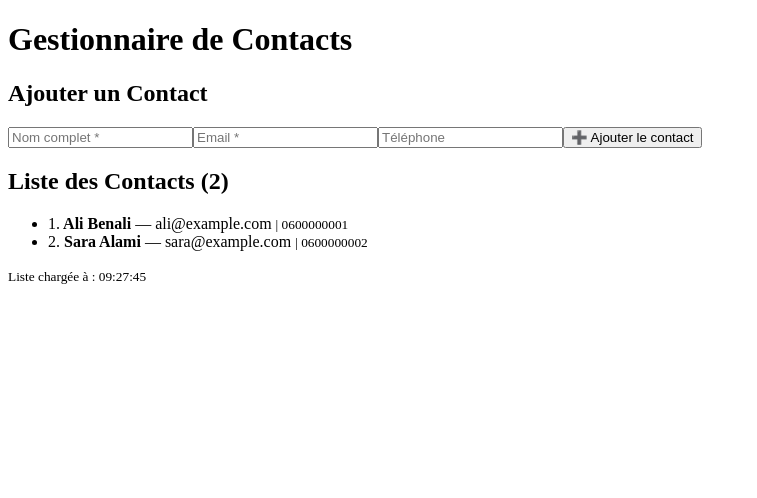
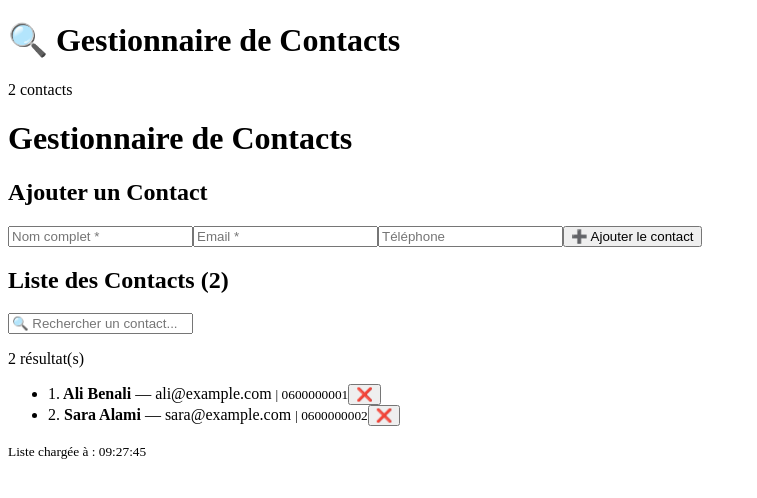
Before and after one commit to khalilmaad/TP-Angular-Gestion-Contacts, an Angular app: page / in a window 1280 px wide. Shown: the top 498 px of the page, without its empty margins (0-757 px from the left). Built offline with nearby package versions, Linux system fonts and the light colour scheme.

Commit message:
chore: Fonctionnalités Avancées

```diff
--- a/src/app/app.html
+++ b/src/app/app.html
@@ -1,7 +1,12 @@
+<!-- app.component.html -->
+<header>
+  <h1>🔍 Gestionnaire de Contacts</h1>
+  <span>{{ messageStatut }}</span>
+</header>
 
 <h1>Gestionnaire de Contacts</h1>
 <app-formulaire-contact (contactSauvegarde)="ajouterContact($event)"></app-formulaire-contact>
-<app-liste-contacts [contacts]="mesContacts"></app-liste-contacts>
+<app-liste-contacts [contacts]="mesContacts" (contactSupprime)="supprimerContact($event)"></app-liste-contacts>
 
 <!--
 <div>
--- a/src/app/app.ts
+++ b/src/app/app.ts
@@ -30,4 +30,19 @@ export class App implements OnInit {
     this.mesContacts = [...this.mesContacts, contact]; // Nouvelle référence !
     console.log('Contact ajouté :', contact);
   }
+
+  supprimerContact(index: number): void {
+    this.mesContacts = this.mesContacts.filter((_, i) => i !== index);
+    console.log(`Contact ${index} supprimé. Reste : ${this.mesContacts.length}`);
+  }
+
+  // app.component.ts
+  get nombreContacts(): number {
+    return this.mesContacts.length;
+  }
+  get messageStatut(): string {
+    if (this.mesContacts.length === 0) return 'Carnet vide';
+    if (this.mesContacts.length === 1) return '1 contact';
+    return `${this.mesContacts.length} contacts`;
+  }
 }
--- a/src/app/liste-contacts/liste-contacts.html
+++ b/src/app/liste-contacts/liste-contacts.html
@@ -6,18 +6,23 @@
         Aucun contact pour le moment.
     </p>
     <!-- Affichage si liste non vide -->
+    <!-- liste-contacts.component.html -->
+    <input [(ngModel)]="recherche" placeholder="🔍 Rechercher un contact...">
+    <p>{{ contactsFiltres.length }} résultat(s)</p>
     <ul *ngIf="contacts.length > 0">
-        <li *ngFor="let c of contacts; let i = index">
+        <li *ngFor="let c of contactsFiltres; let i = index">
             <span>{{ i + 1 }}.</span>
             <strong> {{ c.nom }} </strong>
             — {{ c.email }}
             <small *ngIf="c.telephone"> | {{ c.telephone }}</small>
+            <button (click)="supprimer(i)">❌</button>
         </li>
     </ul>
 </div>
 
+
 <!-- Ajouter dans liste-contacts.component.html -->
 <p *ngIf="nombreAjouts > 0">
-{{ nombreAjouts }} contact(s) ajouté(s) depuis le chargement
+    {{ nombreAjouts }} contact(s) ajouté(s) depuis le chargement
 </p>
 <small>Liste chargée à : {{ dateChargement }}</small>
--- a/src/app/liste-contacts/liste-contacts.ts
+++ b/src/app/liste-contacts/liste-contacts.ts
@@ -1,16 +1,36 @@
 // liste-contacts.ts
-import { Component, Input, OnInit, OnChanges, OnDestroy, SimpleChanges } from '@angular/core';
-import { CommonModule } from '@angular/common';
+import { Component, Input, Output, OnInit, OnChanges, OnDestroy, EventEmitter, SimpleChanges } from '@angular/core';
+import { CommonModule, } from '@angular/common';
 import { Contact } from '../contact.interface';
+import { FormsModule } from '@angular/forms';
 @Component({
   selector: 'app-liste-contacts',
   standalone: true,
-  imports: [CommonModule], // Nécessaire pour *ngIf et *ngFor
+  imports: [CommonModule, FormsModule], // Nécessaire pour *ngIf et *ngFor
   templateUrl: './liste-contacts.html',
 })
 export class ListeContacts implements OnInit, OnChanges, OnDestroy {
+  @Output() contactSupprime = new EventEmitter<number>();
   // Reçoit le tableau de contacts depuis le parent
   @Input() contacts: Contact[] = [];
+
+  supprimer(index: number): void {
+    if (confirm('Confirmer la suppression ?')) {
+      this.contactSupprime.emit(index);
+    }
+  }
+  // liste-contacts.component.ts
+  recherche: string = '';
+
+  get contactsFiltres(): Contact[] {
+    if (!this.recherche.trim()) return this.contacts;
+    const terme = this.recherche.toLowerCase();
+    return this.contacts.filter(c =>
+      c.nom.toLowerCase().includes(terme) ||
+      c.email.toLowerCase().includes(terme)
+    );
+  }
+
   dateChargement: string = '';
   // constructor : UNIQUEMENT pour l'injection de services
   constructor() {
```
